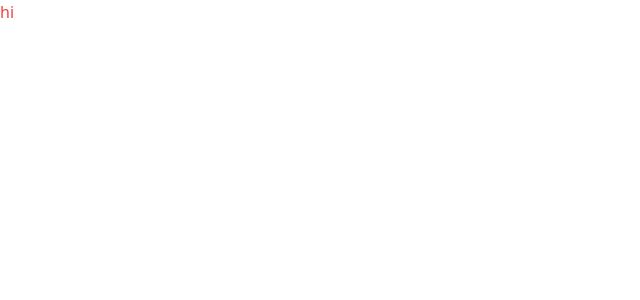
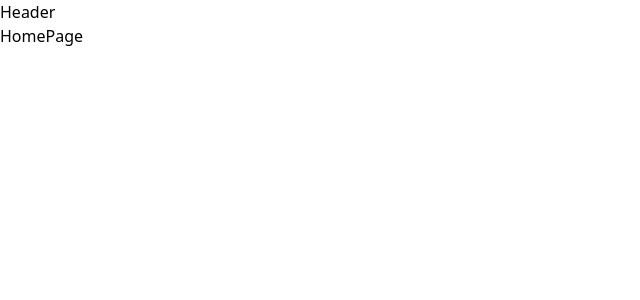
Before and after one commit to butterbeetle/sparta-on-boarding, a React (Vite) app: page / in a window 1280 px wide. Shown: the top 300 px of the page, without its empty margins (0-640 px from the left). Built offline with nearby package versions, Linux system fonts and the light colour scheme.

Commit message:
[init] 대충 윤곽 잡기

```diff
--- a/src/App.tsx
+++ b/src/App.tsx
@@ -1,3 +1,6 @@
+import { RouterProvider } from "react-router-dom";
+import router from "./routes/router";
+
 /**
 - [O]  zustand, tanstack query, tailwind css(또는 styled-components), react-router-dom 세팅
 - [ ]  환경변수 세팅 및 폴더구조 구성하기
@@ -11,7 +14,7 @@
 function App() {
   return (
     <>
-      <p className="text-red-500">hi</p>
+      <RouterProvider router={router} />
     </>
   );
 }
--- /dev/null
+++ b/src/components/common/Layout.tsx
@@ -0,0 +1,14 @@
+import { Outlet } from "react-router-dom";
+
+const Layout = () => {
+  return (
+    <>
+      <header>Header</header>
+      <main>
+        <Outlet />
+      </main>
+    </>
+  );
+};
+
+export default Layout;
--- /dev/null
+++ b/src/pages/HomePage/HomePage.tsx
@@ -0,0 +1,5 @@
+const HomePage = () => {
+  return <div>HomePage</div>;
+};
+
+export default HomePage;
--- /dev/null
+++ b/src/routes/router.tsx
@@ -0,0 +1,17 @@
+import { createBrowserRouter } from "react-router-dom";
+import Layout from "../components/common/Layout";
+import HomePage from "../pages/HomePage/HomePage";
+
+const router = createBrowserRouter([
+  {
+    element: <Layout />,
+    children: [
+      {
+        path: "/",
+        element: <HomePage />,
+      },
+    ],
+  },
+]);
+
+export default router;
```
